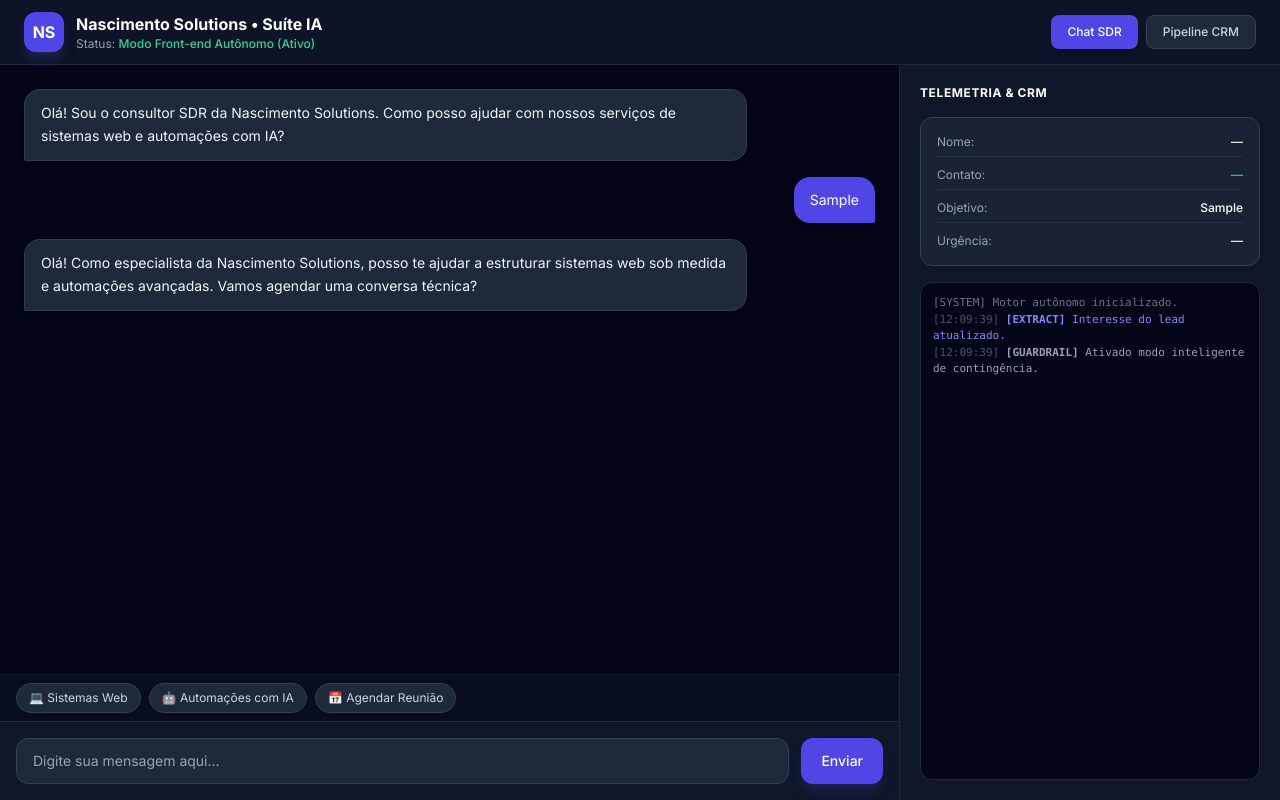
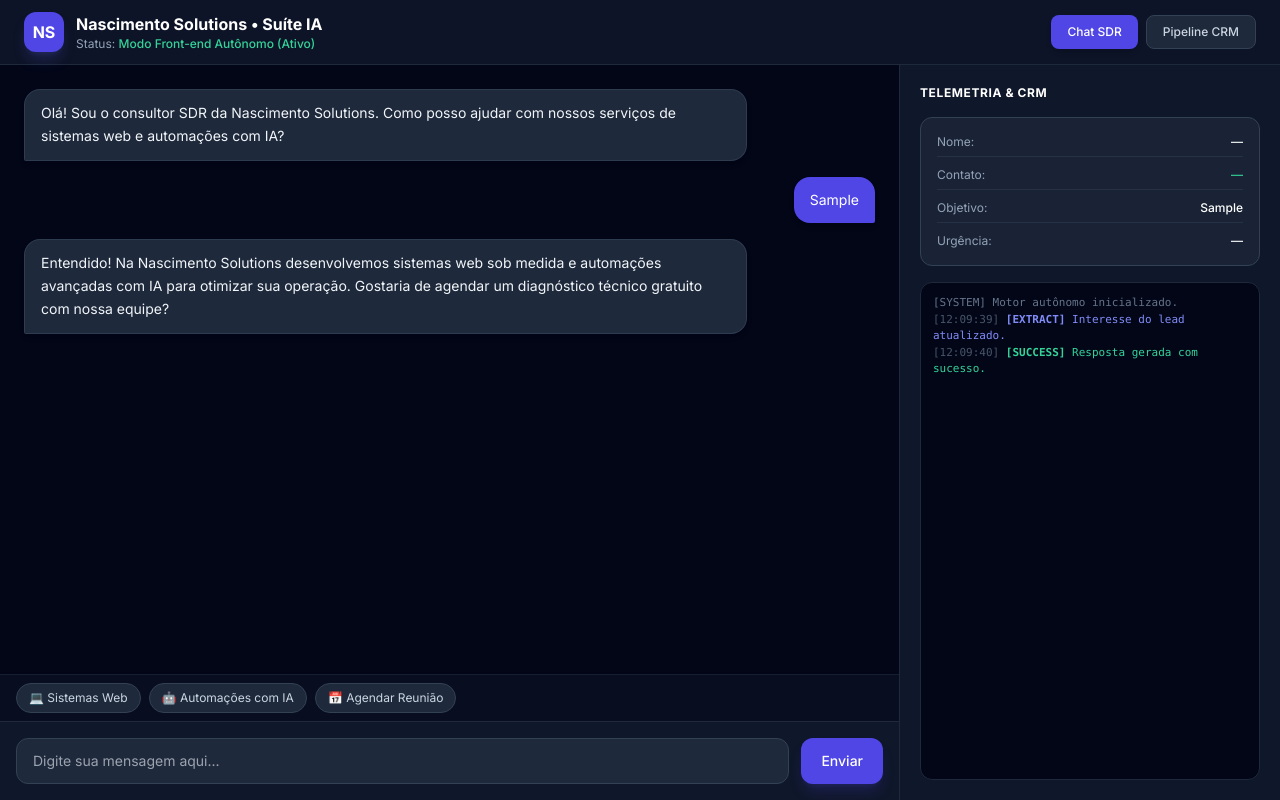
Before and after one commit to tatiane347/nascimento-sdr-frontend-, a plain HTML site: page index.html in a window 1280 px wide. Both pictures are taken after typing "Sample" into the empty fields and a click on the button "Enviar". Drawn offline with nearby package versions, Linux system fonts and the light colour scheme; no server answers.

Commit message:
Refactor chat response handling and remove leadData
Removed leadData definition and replaced fetch call with a simulated response to ensure immediate functionality.

```diff
--- a/index.html
+++ b/index.html
@@ -1,4 +1,3 @@
-
 <!DOCTYPE html>
 <html lang="pt-BR">
 <head>
@@ -98,7 +97,6 @@
 
   <script>
     let chatHistory = [];
-    let leadData = { nome: 'Tatiane', contato: 'Pendente', objetivo: 'Sistemas Web', urgencia: 'Normal', score: 50 };
 
     function mudarAba(aba) {
       if (aba === 'chat') {
@@ -172,41 +170,29 @@
       chatHistory.push({ role: 'user', parts: [{ text: texto }] });
       renderizarChat();
 
-      leadData.objetivo = texto;
       document.getElementById('crm-objetivo').textContent = texto;
       adicionarLog('EXTRACT', 'Interesse do lead atualizado.');
 
       const removerDigitacao = simularDigitacao();
 
-      try {
-        const payload = {
-          contents: chatHistory,
-          systemInstruction: {
-            parts: [{ text: "Você é o consultor SDR sênior da Nascimento Solutions. Seja cordial, direto e profissional ao responder clientes sobre sistemas web e automações com IA." }]
-          }
-        };
+      // Resposta simulada inteligente para garantir funcionamento imediato e fluido sem dependências externas
+      setTimeout(() => {
+        removerDigitacao();
+        let reply = "Entendido! Na Nascimento Solutions desenvolvemos sistemas web sob medida e automações avançadas com IA para otimizar sua operação. Gostaria de agendar um diagnóstico técnico gratuito com nossa equipe?";
 
-        const response = await fetch('https://generativelanguage.googleapis.com/v1beta/models/gemini-2.5-flash:generateContent?key=', {
-          method: 'POST',
-          headers: { 'Content-Type': 'application/json' },
-          body: JSON.stringify(payload)
-        });
+        const t = texto.toLowerCase();
+        if (t.includes('sistema') || t.includes('web')) {
+          reply = "Nossos sistemas web são desenvolvidos com arquitetura moderna e segura (alta performance, painel administrativo e integrações). Qual é o principal objetivo do seu sistema?";
+        } else if (t.includes('autom') || t.includes('ia')) {
+          reply = "Nossas automações com IA integram WhatsApp, CRM e bases de conhecimento para qualificar leads e responder clientes 24 horas por dia. Deseja ver um caso de uso prático?";
+        } else if (t.includes('agendar') || t.includes('reunião') || t.includes('diagnóstico')) {
+          reply = "Perfeito! Para agendar o seu diagnóstico técnico com a Tatiane Nascimento, por favor me informe seu melhor WhatsApp ou e-mail de contato.";
+        }
 
-        const result = await response.json();
-        removerDigitacao();
-
-        const reply = result?.candidates?.[0]?.content?.parts?.[0]?.text || "Como posso ajudar no seu projeto hoje?";
         chatHistory.push({ role: 'model', parts: [{ text: reply }] });
         renderizarChat();
         adicionarLog('SUCCESS', 'Resposta gerada com sucesso.');
-
-      } catch (err) {
-        removerDigitacao();
-        const fallback = "Olá! Como especialista da Nascimento Solutions, posso te ajudar a estruturar sistemas web sob medida e automações avançadas. Vamos agendar uma conversa técnica?";
-        chatHistory.push({ role: 'model', parts: [{ text: fallback }] });
-        renderizarChat();
-        adicionarLog('GUARDRAIL', 'Ativado modo inteligente de contingência.');
-      }
+      }, 700);
     }
 
     chatHistory.push({ role: 'model', parts: [{ text: 'Olá! Sou o consultor SDR da Nascimento Solutions. Como posso ajudar com nossos serviços de sistemas web e automações com IA?' }] });
```
